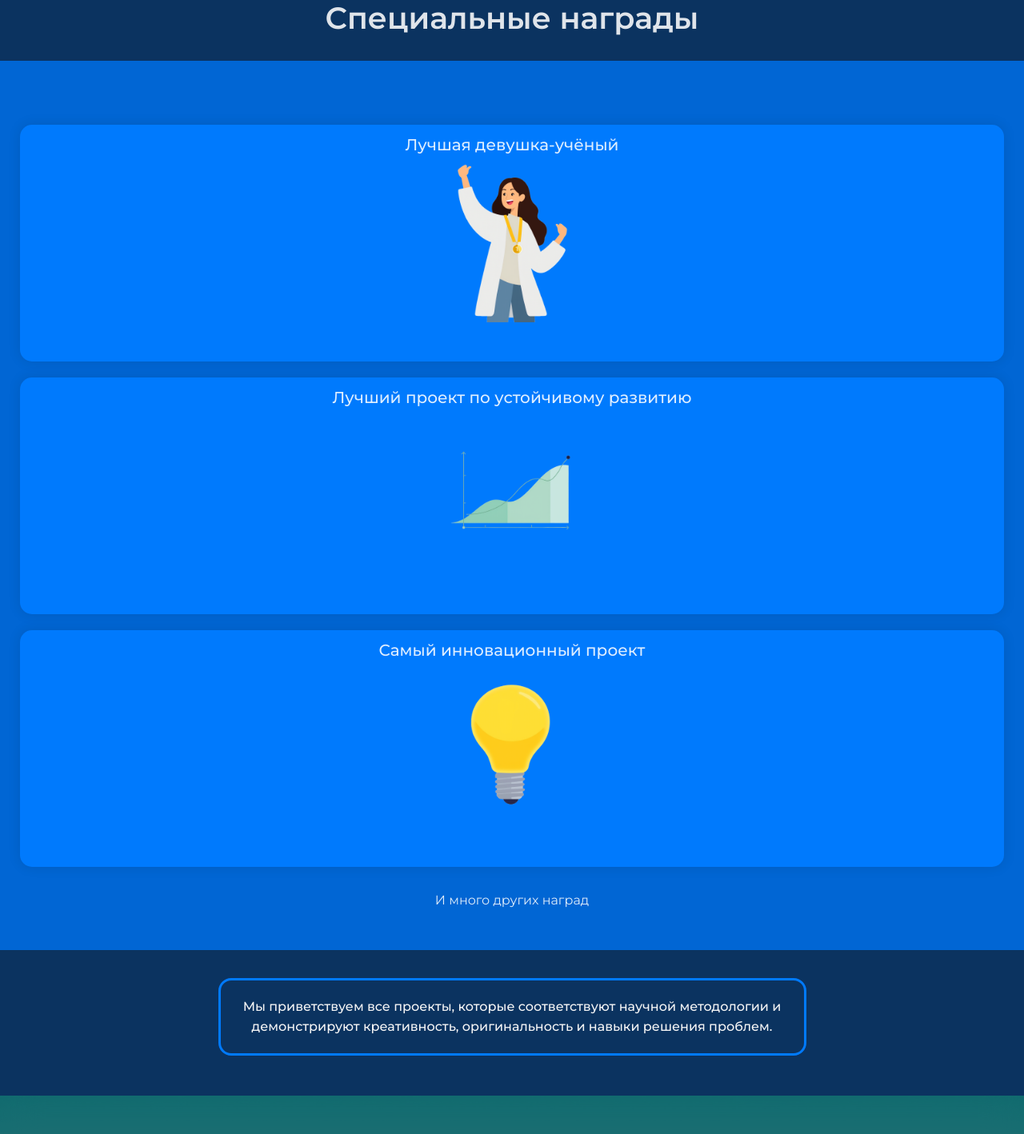
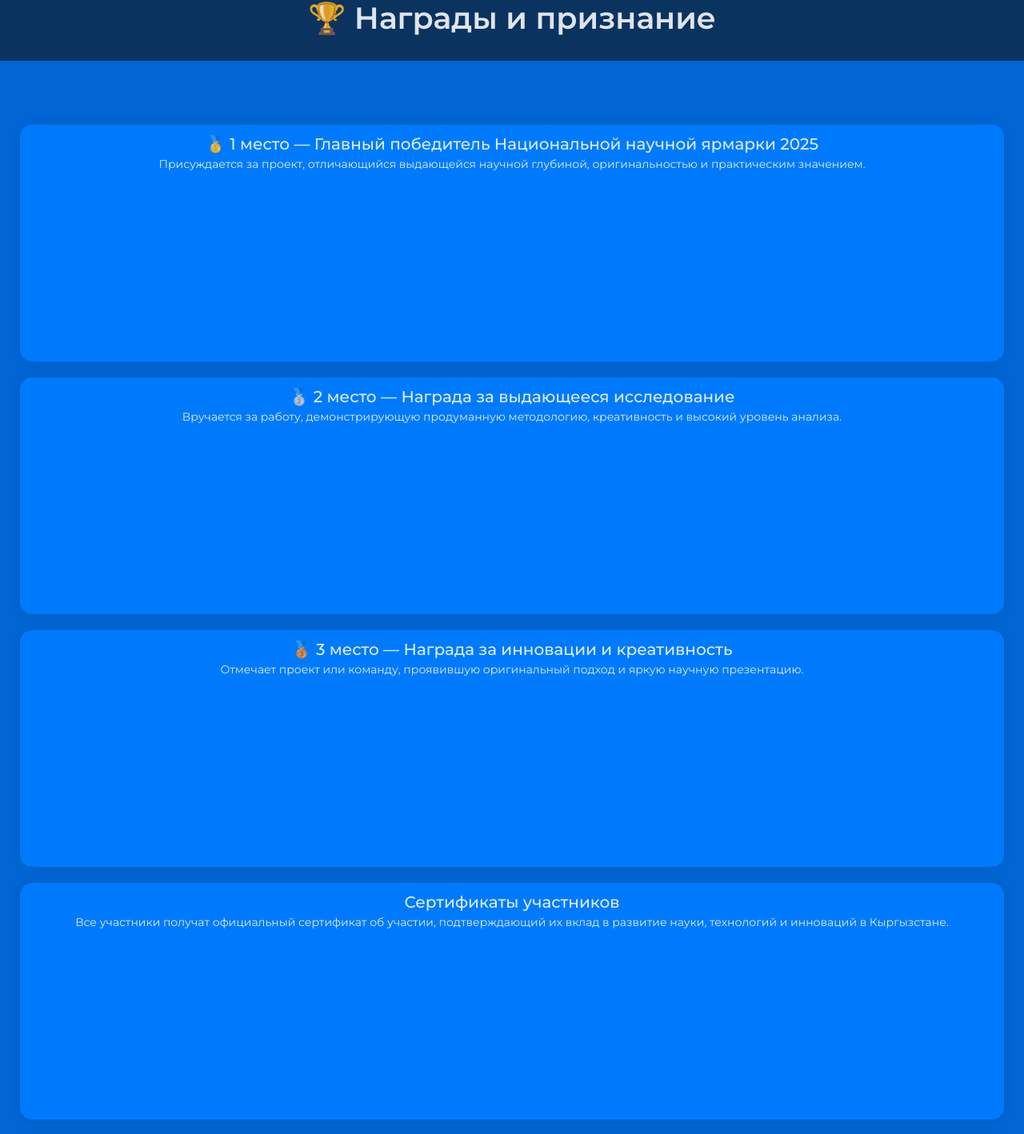
Before and after one commit to Scr00b1e/kg.sef, a React (Vite) app: page / in a window 1280 px wide. Shown: the part 5971-7389 px from the top of the page at 80% size. Built offline with nearby package versions, Linux system fonts and the light colour scheme.

Commit message:
changed projects

```diff
--- a/src/components/Footer.jsx
+++ b/src/components/Footer.jsx
@@ -6,7 +6,7 @@ const Footer = () => {
         <div className='footer'>
             <div className='container'>
                 <div className='footer_content'>
-                    <h1>KG.SEF img</h1>
+                    <h1>KG.SEF</h1>
                     <div className="footer_contacts">
                         <h1 className='footer_title'>Контактная информация:</h1>
                         <div className="footer_contactsOne">
--- a/src/pages/main/FAQ.jsx
+++ b/src/pages/main/FAQ.jsx
@@ -3,7 +3,7 @@ import '../../styles/faqs.scss';
 
 const FAQ = () => {
     const faqItems = [
-        { question: "Кто может участвовать?", answer: "Старшеклассники 13–18 лет" },
+        // { question: "Кто может участвовать?", answer: "Старшеклассники 13–18 лет" },
         { question: "Сколько стоит участие?", answer: "Участие бесплатное" },
         { question: "Где и когда проходит финал?", answer: "Финал пройдёт в [город, место] [дата]" },
         { question: "Как выбираются победители?", answer: "Финал По оригинальности, научной  методологии и презентации в [город, место] [дата]" },
--- a/src/pages/main/Projects.jsx
+++ b/src/pages/main/Projects.jsx
@@ -60,29 +60,37 @@ const Projects = () => {
                             <img src="https://github.com/Scr00b1e/kg.sef/blob/master/src/assets/field3.png?raw=true" alt="" />
                         </div>
                     </div>
-                    <img src="https://github.com/Scr00b1e/kg.sef/blob/master/src/assets/Topology-1.png?raw=true" alt="" className="topology1" />
+                    {/* <img src="https://github.com/Scr00b1e/kg.sef/blob/master/src/assets/Topology-1.png?raw=true" alt="" className="topology1" /> */}
                     <img src="https://github.com/Scr00b1e/kg.sef/blob/master/src/assets/Topology-2.png?raw=true" alt="" className="topology2" />
                     <img src="https://github.com/Scr00b1e/kg.sef/blob/master/src/assets/Topology-3.png?raw=true" alt="" className="topology3" />
                 </div>
                 <img src="src/assets/Vector.png" alt="" className='img' />
                 <div className="awards">
-                    <h1 className='awards_title'>Специальные награды</h1>
+                    <h1 className='awards_title'>🏆 Награды и признание</h1>
                     <div className="awards_inner">
                         <div className="awards_container">
                             <div className="item">
-                                <h1>Лучшая девушка-учёный</h1>
-                                <img src="src/assets/girl.png" alt="" />
+                                <h1>🥇 1 место — Главный победитель Национальной научной ярмарки 2025</h1>
+                                <p>Присуждается за проект, отличающийся выдающейся научной глубиной, оригинальностью и практическим значением.</p>
                             </div>
                             <div className="item">
-                                <h1>Лучший проект по устойчивому развитию</h1>
-                                <img src="src/assets/graph.png" alt="" />
+                                <h1>🥈 2 место — Награда за выдающееся исследование</h1>
+                                <p>Вручается за работу, демонстрирующую продуманную методологию, креативность и высокий уровень анализа.</p>
                             </div>
                             <div className="item">
-                                <h1>Самый инновационный проект</h1>
-                                <img src="src/assets/idea.png" alt="" />
+                                <h1>🥉 3 место — Награда за инновации и креативность</h1>
+                                <p>Отмечает проект или команду, проявившую оригинальный подход и яркую научную презентацию.</p>
+                            </div>
+                            <div className="item">
+                                <h1>Сертификаты участников</h1>
+                                <p>Все участники получат официальный сертификат об участии, подтверждающий их вклад в развитие науки, технологий и инноваций в Кыргызстане.</p>
+                            </div>
+                            <div className="item">
+                                <h1>Публикации и признание</h1>
+                                <p>Проекты победителей будут опубликованы на официальном сайте KG-SEF и представлены в нашем Instagram-аккаунте, чтобы вдохновлять новое поколение исследователей по всей стране.</p>
                             </div>
                         </div>
-                        <p className="awards_subtitle">И много других наград</p>
+                        {/* <p className="awards_subtitle">И много других наград</p> */}
                     </div>
                 </div>
                 <div className="projects_info">
--- a/src/styles/projects.scss
+++ b/src/styles/projects.scss
@@ -277,10 +277,11 @@ $large: 1366px;
 
     &_container {
         width: 100%;
-        max-width: 1240px;
+        max-width: 1340px;
         display: flex;
         justify-content: center;
         align-items: center;
+        flex-wrap: wrap;
 
         @media (max-width: 1300px) {
             flex-wrap: wrap;
@@ -290,7 +291,7 @@ $large: 1366px;
     .item {
         width: 364px;
         height: 296px;
-        margin: 0 30px;
+        margin: 10px 30px;
         padding: 10px 20px;
         background: rgba(0, 122, 253, 1);
         box-shadow: 0px 0px 16px 0px rgba(0, 0, 0, 0.1);
@@ -299,6 +300,8 @@ $large: 1366px;
         h1 {
             font-size: 24px;
             font-weight: 500;
+            margin-bottom: 10px;
+            line-height: 1.4;
 
             @media (max-width: 1300px) {
                 font-size: 20px;
@@ -306,10 +309,21 @@ $large: 1366px;
             }
         }
 
-        img {
-            width: 207px;
-            height: 207px;
+        p {
+            font-size: 16px;
+            font-weight: 400;
+            line-height: 1.6;
+
+            @media (max-width: 1300px) {
+                font-size: 14px;
+                margin: 0 3px;
+            }
         }
+
+        // img {
+        //     width: 207px;
+        //     height: 207px;
+        // }
 
         @media (max-width: 1300px) {
             width: 100%;
```
